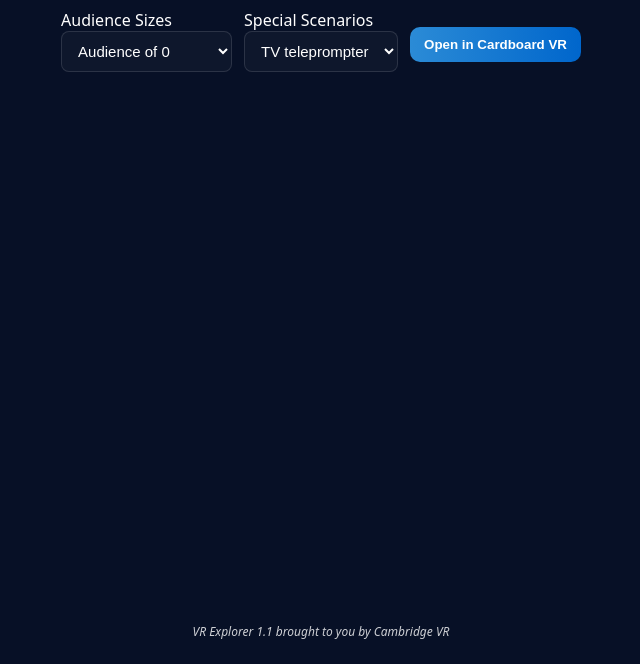
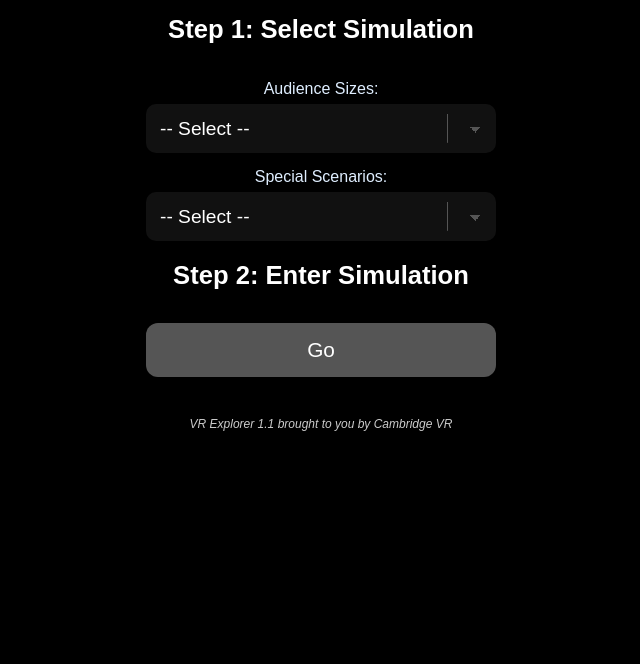
Before and after one commit to CambridgeXR/ExplorerTest5, a plain HTML site: page index.html in a window 1280 px wide. Shown: the part 136-800 px from the top of the page, without its empty margins (319-959 px from the left). Drawn offline with Linux system fonts and the light colour scheme.

Commit message:
Update index.html

```diff
--- a/index.html
+++ b/index.html
@@ -1,218 +1,232 @@
-<!doctype html>
+<!DOCTYPE html>
 <html lang="en">
 <head>
-  <meta charset="utf-8" />
-  <meta name="viewport" content="width=device-width,initial-scale=1,viewport-fit=cover" />
-  <meta name="theme-color" content="#0b1220" />
-  <meta name="mobile-web-app-capable" content="yes">
+<meta charset="UTF-8">
+<meta name="viewport" content="width=device-width, initial-scale=1.0, viewport-fit=cover">
+<title>VR Explorer</title>
+
+<!-- Manifest -->
+<link rel="manifest" href="/ExplorerTest5/manifest.json">
+
+<!-- iOS PWA -->
 <meta name="apple-mobile-web-app-capable" content="yes">
-  <meta name="apple-mobile-web-app-status-bar-style" content="black-translucent">
-
-  <title>VR Explorer</title>
-  <link rel="manifest" href="/manifest.json">
-  <link rel="icon" href="data:," />
+<meta name="apple-mobile-web-app-title" content="VR Explorer">
+<meta name="apple-mobile-web-app-status-bar-style" content="black">
+<link rel="apple-touch-icon" href="/ExplorerTest5/icons/icon-192.png">
 
 <style>
-    html,body{height:100%;margin:0;background:#071026;color:#fff;font-family:system-ui,-apple-system,Segoe UI,Roboto,'Helvetica Neue',Arial}
-    @media (orientation:portrait){
-      .landscape-warning{display:flex}
+body {
+    margin: 0;
+    font-family: Arial, sans-serif;
+    background: #000;
+    color: #fff;
+    text-align: center;
 }
 
-    .app{height:100%;display:flex;flex-direction:column;align-items:center;justify-content:flex-start;padding:18px;box-sizing:border-box}
-    h1{font-size:clamp(28px,6vw,48px);margin:8px 0}
-    h2{font-size:18px;margin:6px 0 16px 0;color:#cbe7ff}
+.container {
+    margin-top: 40px;
+    display: flex;
+    flex-direction: column;
+    align-items: center;
+}
 
-    .controls{display:flex;gap:12px;align-items:center;margin-bottom:18px}
-    select{padding:10px 12px;border-radius:8px;border:1px solid rgba(255,255,255,0.12);background:rgba(255,255,255,0.03);color:#fff;font-size:15px}
+h1 {
+    font-size: 2.8rem;
+    margin-bottom: 10px;
+}
 
-    .footer{margin-top:auto;font-size:12px;font-style:italic;opacity:0.8;padding-bottom:6px}
+h2 {
+    margin-top: 20px;
+    font-size: 1.6rem;
+    font-weight: 600;
+}
 
-    .start-btn{margin-top:8px;padding:10px 14px;border-radius:10px;border:none;background:linear-gradient(90deg,#2b8bd6,#0066cc);color:white;font-weight:600}
+label {
+    display: block;
+    margin-top: 15px;
+    font-size: 1rem;
+    color: #dfeeff;
+    text-align: center;
+}
 
-    .player-wrap{position:fixed;inset:0;display:none;background:black;z-index:60;align-items:center;justify-content:center}
-    .player-toolbar{position:absolute;top:10px;left:10px;z-index:120}
-    .player-toolbar button{padding:8px 12px;border-radius:8px;border:none;background:rgba(255,255,255,0.08);color:#fff}
+select {
+    width: 80%;
+    max-width: 350px;
+    padding: 14px;
+    margin-top: 6px;
+    font-size: 1.2rem;
+    border-radius: 10px;
+    border: none;
+    outline: none;
+    background: #111;
+    color: white;
+    appearance: none;
+    cursor: pointer;
+    background-image:
+        linear-gradient(45deg, transparent 50%, #555 50%),
+        linear-gradient(135deg, #555 50%, transparent 50%),
+        linear-gradient(to right, #555, #555);
+    background-position:
+        calc(100% - 20px) calc(1.2em),
+        calc(100% - 15px) calc(1.2em),
+        calc(100% - 2.5em) 0.5em;
+    background-size:
+        6px 6px,
+        6px 6px,
+        1px 1.5em;
+    background-repeat: no-repeat;
+}
 
-    .cardboard{display:flex;width:100%;height:100%;overflow:hidden}
-    .cardboard iframe{flex:1;border:0;height:100%;width:50vw}
+button#openBtn {
+    margin-top: 12px;
+    padding: 15px 25px;
+    font-size: 1.3rem;
+    color: #fff;
+    border: none;
+    border-radius: 12px;
+    cursor: pointer;
+    width: 80%;
+    max-width: 350px;
+    background-color: #555; /* default gray */
+}
 
-    .mono iframe{width:100%;height:100%}
+button#openBtn.active {
+    background-color: #28a745; /* green when a video is selected */
+}
 
-    .landscape-warning{position:fixed;inset:0;background:#071026;z-index:9999;display:none;align-items:center;justify-content:center;color:#fff;text-align:center;padding:20px}
+footer {
+    margin-top: 40px;
+    font-size: 0.75rem;
+    font-style: italic;
+    opacity: 0.8;
+}
+
+/* VR Player */
+#playerWrap {
+    position: fixed;
+    inset: 0;
+    display: none;
+    background: #000;
+    z-index: 1000;
+    align-items: center;
+    justify-content: center;
+}
+#playerWrap .cardboard {
+    display: flex;
+    width: 100%;
+    height: 100%;
+}
+#playerWrap iframe {
+    flex: 1;
+    border: 0;
+}
+#playerWrap .player-toolbar {
+    position: absolute;
+    top: 10px;
+    left: 10px;
+    z-index: 1010;
+}
+#playerWrap .player-toolbar button {
+    padding: 8px 12px;
+    border-radius: 8px;
+    border: none;
+    background: rgba(255,255,255,0.15);
+    color: #fff;
+    cursor: pointer;
+}
 </style>
 </head>
 <body>
-  <div class="landscape-warning" id="landWarn">
-    <div>
-      <h1>Please rotate your device</h1>
-      <p>VR Explorer works best in landscape orientation.</p>
-    </div>
+
+<div class="container" id="home">
+    <h1>VR Explorer</h1>
+    <h2>Step 1: Select Simulation</h2>
+
+    <label for="audienceSelect">Audience Sizes:</label>
+    <select id="audienceSelect">
+        <option value="">-- Select --</option>
+        <option value="https://player.virtualrealitypublicspeaking.com/?video=N0-CF">Audience of 0</option>
+        <option value="https://player.virtualrealitypublicspeaking.com/?video=N1-CF">Audience of 1</option>
+        <option value="https://player.virtualrealitypublicspeaking.com/?video=N2-CF">Audience of 2</option>
+        <option value="https://player.virtualrealitypublicspeaking.com/?video=N4-CF">Audience of 4</option>
+        <option value="https://player.virtualrealitypublicspeaking.com/?video=N9-CF">Audience of 9</option>
+        <option value="https://player.virtualrealitypublicspeaking.com/?video=N16-CF">Audience of 16</option>
+        <option value="https://player.virtualrealitypublicspeaking.com/?video=N25-CF">Audience of 25</option>
+        <option value="https://player.virtualrealitypublicspeaking.com/?video=N50-CF">Audience of 50</option>
+        <option value="https://player.virtualrealitypublicspeaking.com/?video=N100-CF">Audience of 100</option>
+        <option value="https://player.virtualrealitypublicspeaking.com/?video=N500-CF">Audience of 500</option>
+        <option value="https://player.virtualrealitypublicspeaking.com/?video=N10K-CF">Audience of 1000s</option>
+    </select>
+
+    <label for="scenarioSelect">Special Scenarios:</label>
+    <select id="scenarioSelect">
+        <option value="">-- Select --</option>
+        <option value="https://player.virtualrealitypublicspeaking.com/?video=ACC01-CF">TV teleprompter</option>
+        <option value="https://player.virtualrealitypublicspeaking.com/?video=JIC01-CF">Job interview</option>
+        <option value="https://player.virtualrealitypublicspeaking.com/?video=RIC01-CF">Radio interview</option>
+    </select>
+
+    <h2>Step 2: Enter Simulation</h2>
+    <button id="openBtn">Go</button>
+
+    <footer>VR Explorer 1.1 brought to you by Cambridge VR</footer>
 </div>
 
-  <main class="app" id="app">
-    <h1>VR Explorer</h1>
-    <h2>Select Simulation</h2>
-
-    <div class="controls" aria-hidden="false">
-      <div>
-        <label for="audience">Audience Sizes</label><br>
-        <select id="audience"></select>
-      </div>
-      <div>
-        <label for="scenarios">Special Scenarios</label><br>
-        <select id="scenarios"></select>
-      </div>
-      <div>
-        <button id="openBtn" class="start-btn">Open in Cardboard VR</button>
-      </div>
-    </div>
-
-    <div class="footer">VR Explorer 1.1 brought to you by Cambridge VR</div>
-  </main>
-
-  <div class="player-wrap" id="playerWrap">
+<div id="playerWrap">
     <div class="player-toolbar">
         <button id="exitBtn">Exit VR</button>
     </div>
-    <div id="playerArea" class="cardboard" aria-live="polite"></div>
+    <div class="cardboard" id="playerArea"></div>
 </div>
 
 <script>
-    const VIDEOS = {
-      "Audience Sizes": [
-        { id: 'N0-CF', title: 'Audience of 0', url: 'https://player.virtualrealitypublicspeaking.com/?video=N0-CF' },
-        { id: 'N1-CF', title: 'Audience of 1', url: 'https://player.virtualrealitypublicspeaking.com/?video=N1-CF' },
-        { id: 'N2-CF', title: 'Audience of 2', url: 'https://player.virtualrealitypublicspeaking.com/?video=N2-CF' },
-        { id: 'N4-CF', title: 'Audience of 4', url: 'https://player.virtualrealitypublicspeaking.com/?video=N4-CF' },
-        { id: 'N9-CF', title: 'Audience of 9', url: 'https://player.virtualrealitypublicspeaking.com/?video=N9-CF' },
-        { id: 'N16-CF', title: 'Audience of 16', url: 'https://player.virtualrealitypublicspeaking.com/?video=N16-CF' },
-        { id: 'N25-CF', title: 'Audience of 25', url: 'https://player.virtualrealitypublicspeaking.com/?video=N25-CF' },
-        { id: 'N50-CF', title: 'Audience of 50', url: 'https://player.virtualrealitypublicspeaking.com/?video=N50-CF' },
-        { id: 'N100-CF', title: 'Audience of 100', url: 'https://player.virtualrealitypublicspeaking.com/?video=N100-CF' },
-        { id: 'N500-CF', title: 'Audience of 500', url: 'https://player.virtualrealitypublicspeaking.com/?video=N500-CF' },
-        { id: 'N10K-CF', title: 'Audience of 1000s', url: 'https://player.virtualrealitypublicspeaking.com/?video=N10K-CF' }
-      ],
-      "Special Scenarios": [
-        { id: 'ACC01-CF', title: 'TV teleprompter', url: 'https://player.virtualrealitypublicspeaking.com/?video=ACC01-CF' },
-        { id: 'JIC01-CF', title: 'Job interview', url: 'https://player.virtualrealitypublicspeaking.com/?video=JIC01-CF' },
-        { id: 'RIC01-CF', title: 'Radio interview', url: 'https://player.virtualrealitypublicspeaking.com/?video=RIC01-CF' }
-      ]
-    };
+const audienceSel = document.getElementById("audienceSelect");
+const scenarioSel = document.getElementById("scenarioSelect");
+const openBtn = document.getElementById("openBtn");
+const playerWrap = document.getElementById("playerWrap");
+const playerArea = document.getElementById("playerArea");
+const exitBtn = document.getElementById("exitBtn");
 
-    const audienceSel = document.getElementById('audience');
-    const scenariosSel = document.getElementById('scenarios');
+let selectedURL = "";
 
-    VIDEOS['Audience Sizes'].forEach(v=>{
-      const o = document.createElement('option');
-      o.value = v.url;
-      o.textContent = v.title;
-      audienceSel.appendChild(o);
+function updateSelection() {
+    const audience = audienceSel.value;
+    const scenario = scenarioSel.value;
+    selectedURL = audience || scenario;
+    if (selectedURL) openBtn.classList.add("active");
+    else openBtn.classList.remove("active");
+}
+
+audienceSel.addEventListener("change", () => { scenarioSel.value = ""; updateSelection(); });
+scenarioSel.addEventListener("change", () => { audienceSel.value = ""; updateSelection(); });
+
+openBtn.addEventListener("click", () => {
+    if (!selectedURL) return;
+    openVR(selectedURL);
 });
 
-    VIDEOS['Special Scenarios'].forEach(v=>{
-      const o = document.createElement('option');
-      o.value = v.url;
-      o.textContent = v.title;
-      scenariosSel.appendChild(o);
-    });
+exitBtn.addEventListener("click", () => closeVR());
 
-    function getSelectedURL(){
-      return audienceSel.value || scenariosSel.value;
+function openVR(url) {
+    playerArea.innerHTML = "";
+    const left = document.createElement("iframe");
+    const right = document.createElement("iframe");
+    left.src = url; right.src = url;
+    [left,right].forEach(f=>f.allow="autoplay; fullscreen; accelerometer; gyroscope; xr-spatial-tracking");
+    playerArea.append(left,right);
+    playerWrap.style.display="flex";
 }
 
-    const playerWrap = document.getElementById('playerWrap');
-    const playerArea = document.getElementById('playerArea');
-    const openBtn = document.getElementById('openBtn');
-    const exitBtn = document.getElementById('exitBtn');
-    let currentURL = null;
-
-    openBtn.addEventListener('click', ()=>{
-      const url = getSelectedURL();
-      if(!url){alert('Please select a simulation.');return}
-      currentURL = url;
-      openCardboard(url);
-    });
-
-    exitBtn.addEventListener('click', ()=>{ closeCardboard(); });
-
-    function openCardboard(url){
-      playerArea.className = 'cardboard';
-      playerArea.innerHTML = '';
-
-      const left = document.createElement('iframe');
-      const right = document.createElement('iframe');
-
-      [left,right].forEach(f => {
-        f.setAttribute('allow','autoplay; fullscreen; accelerometer; gyroscope; xr-spatial-tracking');
-        f.src = url;
-      });
-
-      playerArea.appendChild(left);
-      playerArea.appendChild(right);
-
-      playerWrap.style.display = 'flex';
-
-      if(playerWrap.requestFullscreen){
-        playerWrap.requestFullscreen().catch(()=>{});
+function closeVR() {
+    playerArea.innerHTML = "";
+    playerWrap.style.display="none";
 }
 
-      updateLandscapeWarning();
+// Register service worker
+if("serviceWorker" in navigator){
+    navigator.serviceWorker.register("/ExplorerTest5/sw.js");
 }
+</script>
 
-    function closeCardboard(){
-      if(document.fullscreenElement){
-        document.exitFullscreen().catch(()=>{});
-      }
-      playerWrap.style.display = 'none';
-      playerArea.innerHTML = '';
-      currentURL = null;
-      window.scrollTo(0,0);
-    }
-
-    const landWarn = document.getElementById('landWarn');
-
-    function updateLandscapeWarning(){
-      if(window.matchMedia('(orientation:portrait)').matches){
-        landWarn.style.display = 'flex';
-      } else {
-        landWarn.style.display = 'none';
-      }
-    }
-
-    window.addEventListener('orientationchange', updateLandscapeWarning);
-    updateLandscapeWarning();
-
-    let deferredPrompt;
-    window.addEventListener('beforeinstallprompt', (e)=>{
-      e.preventDefault();
-      deferredPrompt = e;
-      showInstallCTA();
-    });
-
-    function showInstallCTA(){
-      if(!deferredPrompt) return;
-      const btn = document.createElement('button');
-      btn.textContent = 'Install App';
-      btn.className='start-btn';
-      btn.style.marginLeft='12px';
-      btn.addEventListener('click', async ()=>{
-        deferredPrompt.prompt();
-        await deferredPrompt.userChoice;
-        deferredPrompt = null;
-        btn.remove();
-      });
-      document.querySelector('.controls').appendChild(btn);
-    }
-
-    if('serviceWorker' in navigator){
-      navigator.serviceWorker.register('/sw.js').catch(()=>{});
-    }
-
-    if(screen.orientation && screen.orientation.lock){
-      screen.orientation.lock('landscape').catch(()=>{});
-    }
-
-    window.addEventListener('keydown', (ev)=>{ if(ev.key==='Escape') closeCardboard(); });
-  </script>
 </body>
 </html>
```
Lines whose indentation alone changed are shown as unchanged.
